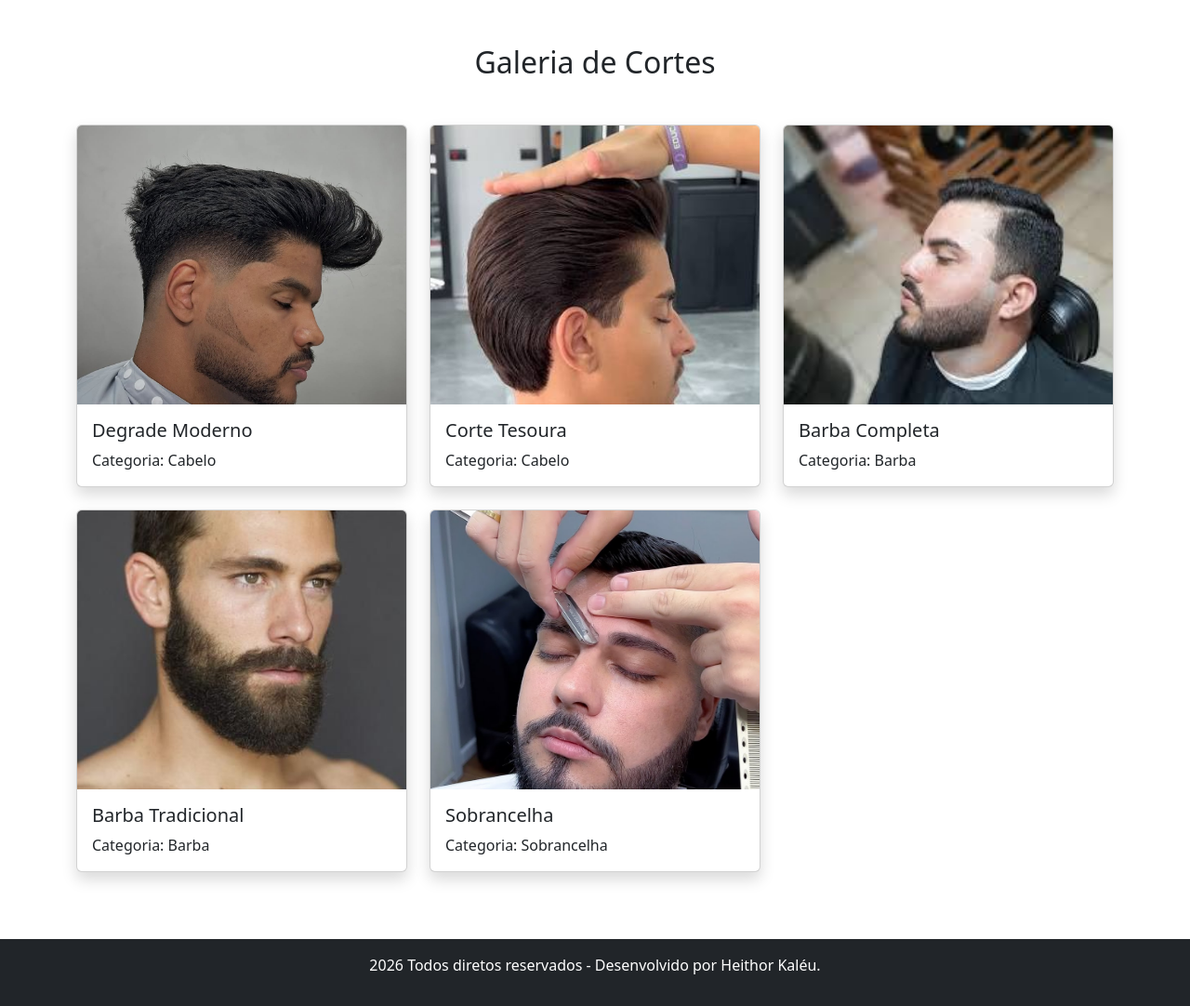
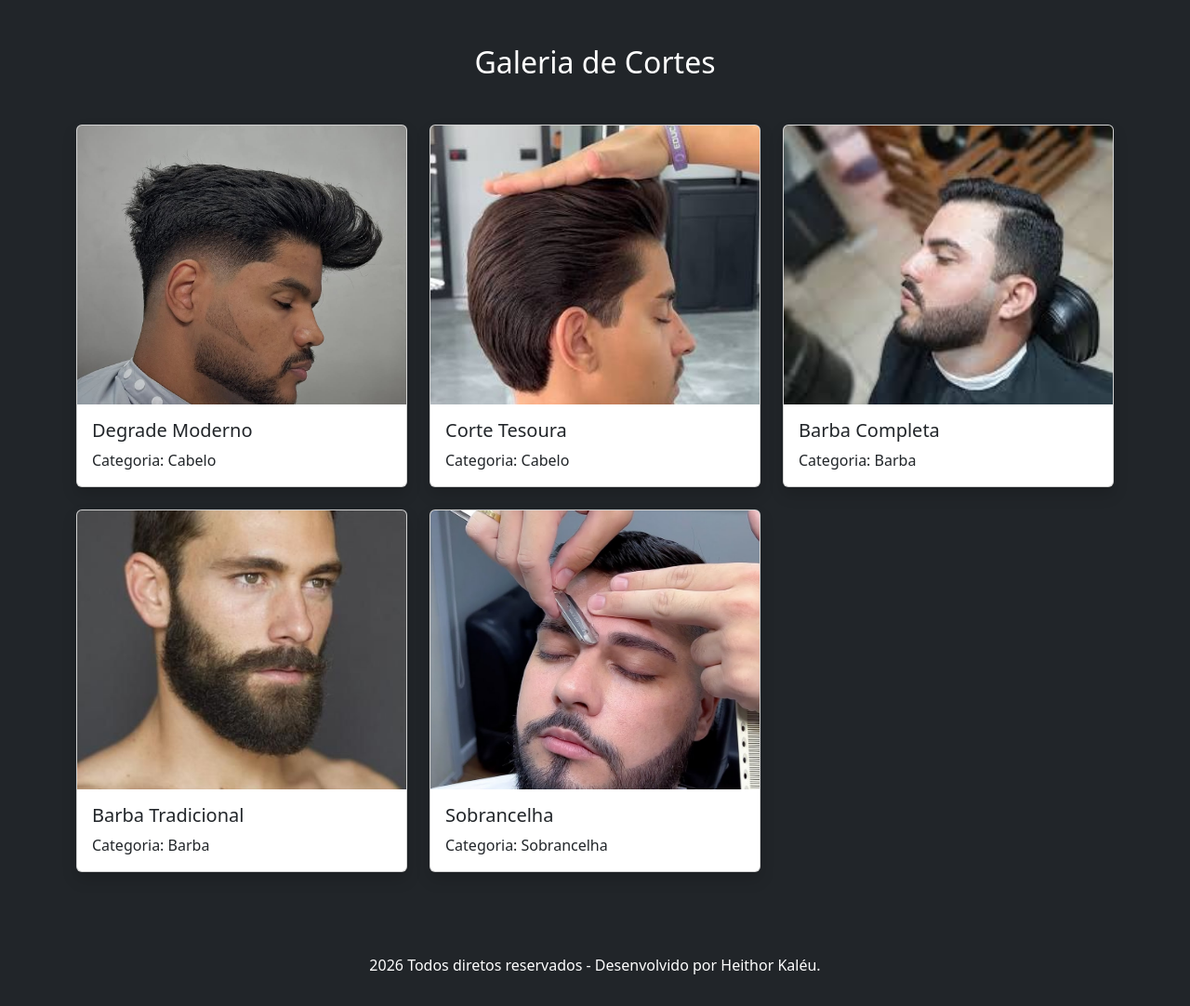
Before and after one commit to kaleu212/PrimeHairStudio2, a PHP site: page /galeria.php in a window 1280 px wide. Shown: the part 136-1218 px from the top of the page at 93% size. Run offline with PHP 8.4, Linux system fonts and the light colour scheme; data comes from the database, SQL or seed files in the repository.

Commit message:
alterando cor da galeria

```diff
--- a/galeria.php
+++ b/galeria.php
@@ -21,13 +21,13 @@ $resultado = $conn->query($sql);
     <link rel="stylesheet" href="css/style.css">
 </head>
 
-<body>
+<body class="bg-dark">
 
     <?php include("paginas/header.php"); ?>
 
     <div class="container py-5">
 
-        <h2 class="text-center mb-5">
+        <h2 class="text-center text-white mb-5">
             Galeria de Cortes
         </h2>
 
```
